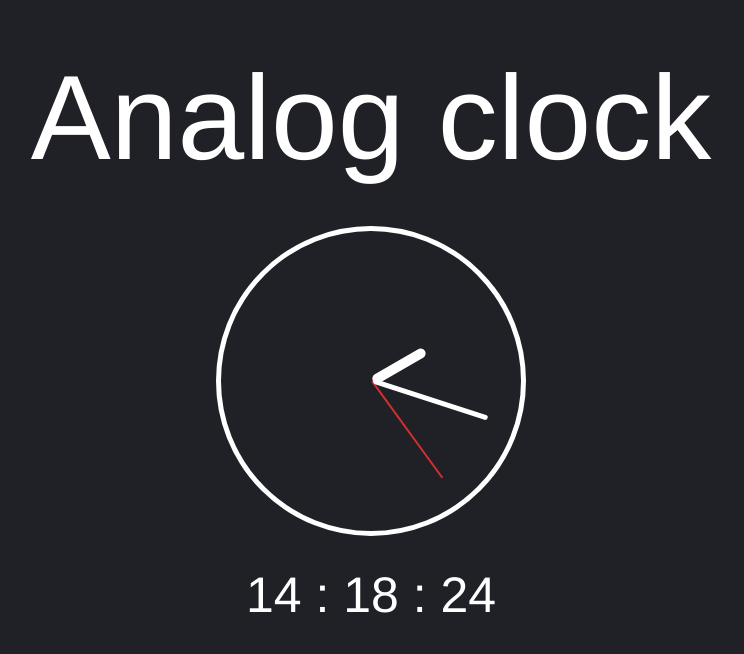
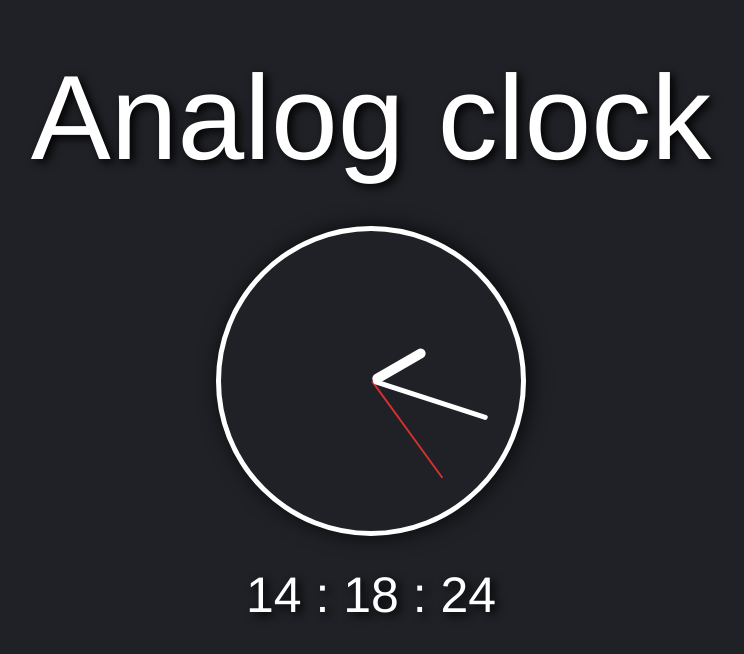
Before and after one commit to 6y6a/analogClock, a plain HTML site: page index.html in a window 1280 px wide. Shown: the whole page, without its empty margins (269-1013 px from the left). Drawn offline with Linux system fonts and the light colour scheme.

Commit message:
Улучшен стили

```diff
--- a/style.css
+++ b/style.css
@@ -13,6 +13,7 @@ h1 {
     margin: 40px;
     font-weight: 100;
     font-size: 120px;
+    text-shadow: 4px 3px 10px #000;
 }
 
 .clock {
@@ -24,6 +25,7 @@ h1 {
     display: flex;
     align-items: center;
     justify-content: center;
+    box-shadow: 3px 0px 20px 1px rgba(0, 0, 0, 0.7)
 }
 
 .clock__second,
@@ -58,4 +60,5 @@ h1 {
 .time {
     margin-top: 30px;
     font-size: 50px;
+    text-shadow: 4px 3px 10px #000;
 }
```
